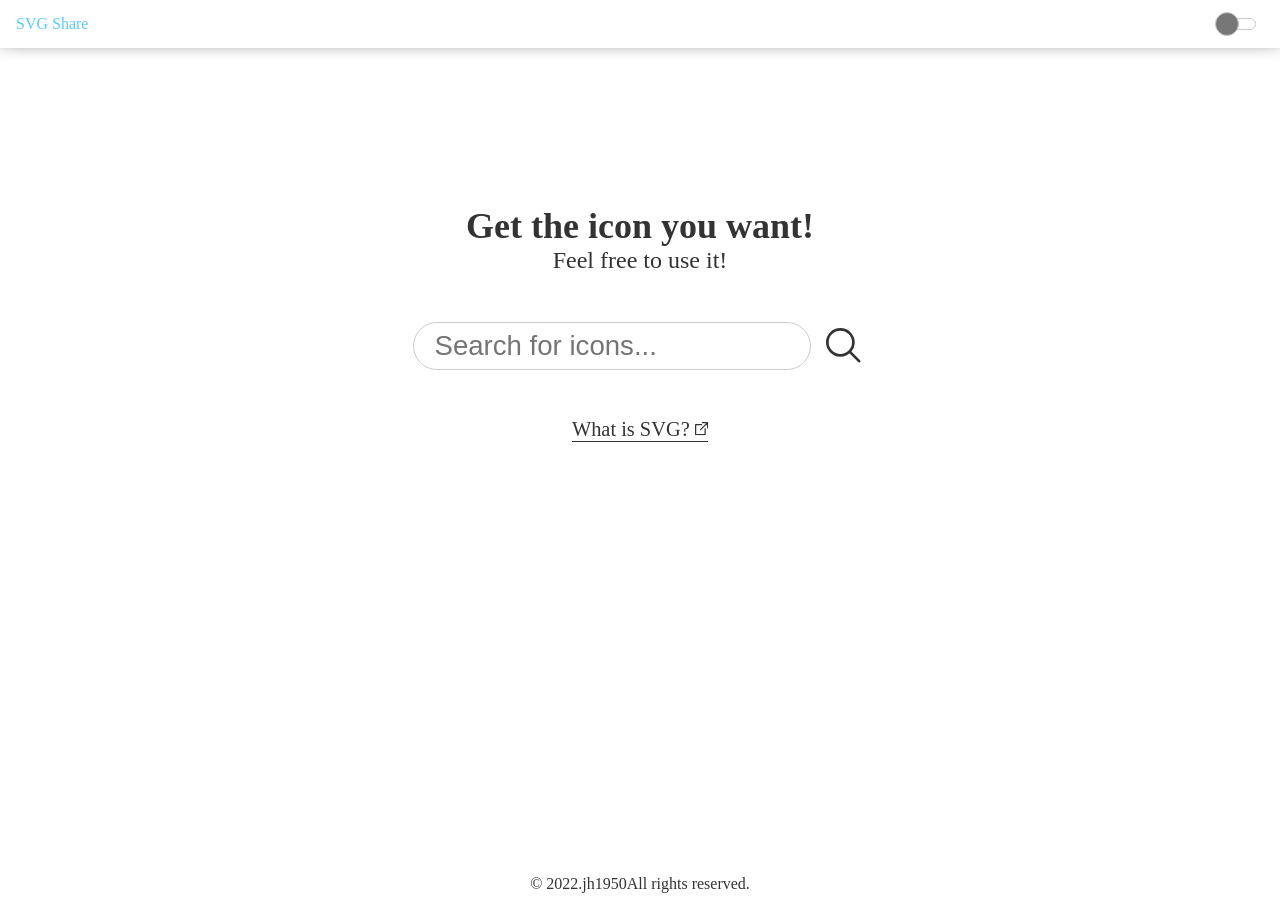
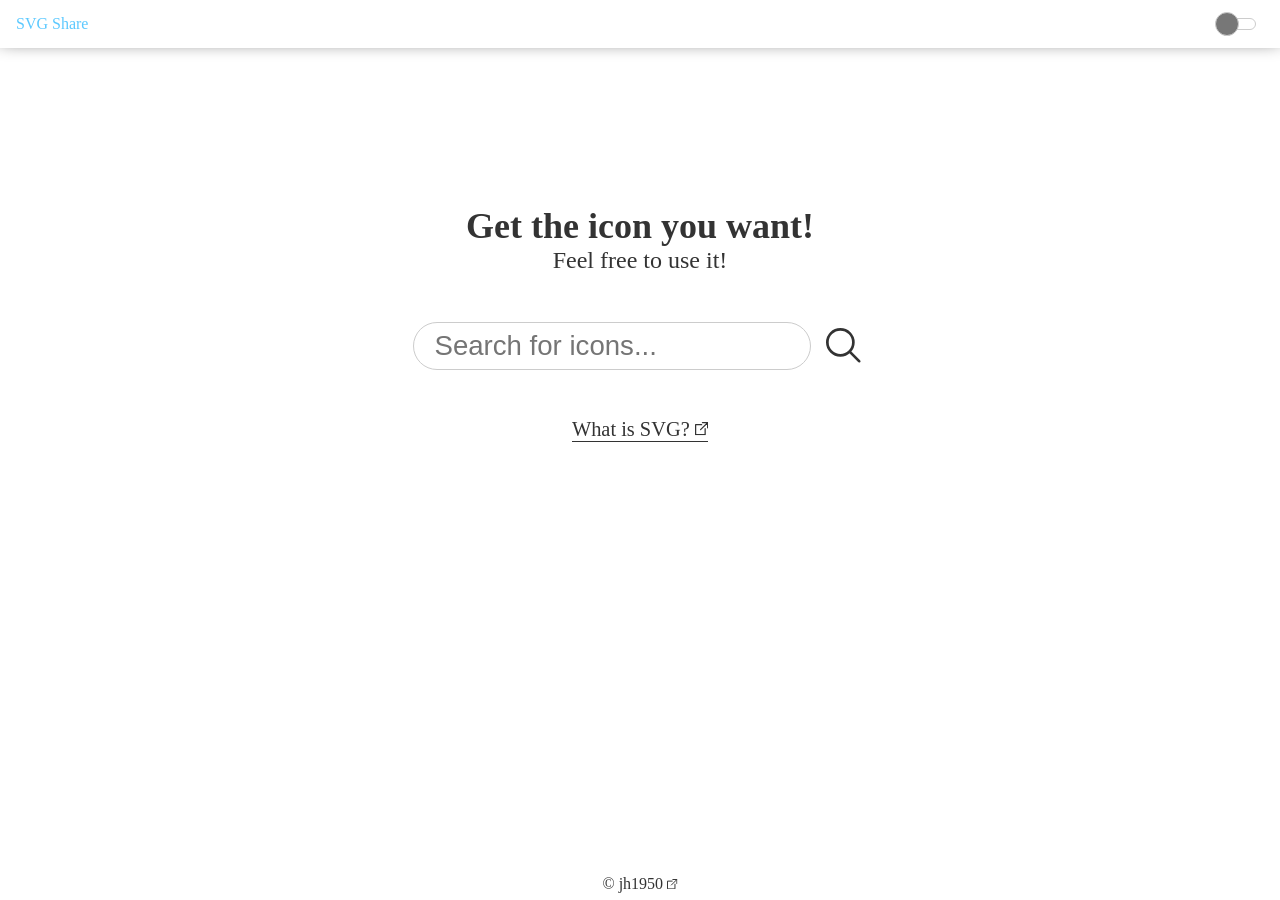
Before and after one commit to jh1950/project, a Jekyll site: the page built from index.html, in a window 1280 px wide. Built offline with Jekyll 4.4.1, drawn with Linux system fonts in a browser that asks for light colours.

Commit message:
copyright

```diff
--- a/_layouts/default.html
+++ b/_layouts/default.html
@@ -117,6 +117,6 @@
 			<div hidden style="text-align: center; font-size: 1.5em;"><h1>Icons not found!</h1><p>Please search again.</p></div>
 		</section>
 	</main>
-	<footer id="footer">&copy; 2022. <a href="https://github.com/jh1950">jh1950</a> All rights reserved.</footer>
+	<footer id="footer">&copy; <a href="https://github.com/jh1950" target="_blank">jh1950</a></footer>
 </body>
 </html>
--- a/assets/css/index.css
+++ b/assets/css/index.css
@@ -106,6 +106,7 @@ a {
 	display: flex;
 	justify-content: center;
 	align-items: flex-end;
+	gap: 0 .25em;
 	min-height: var(--footer-height);
 	line-height: 2em;
 }
```
